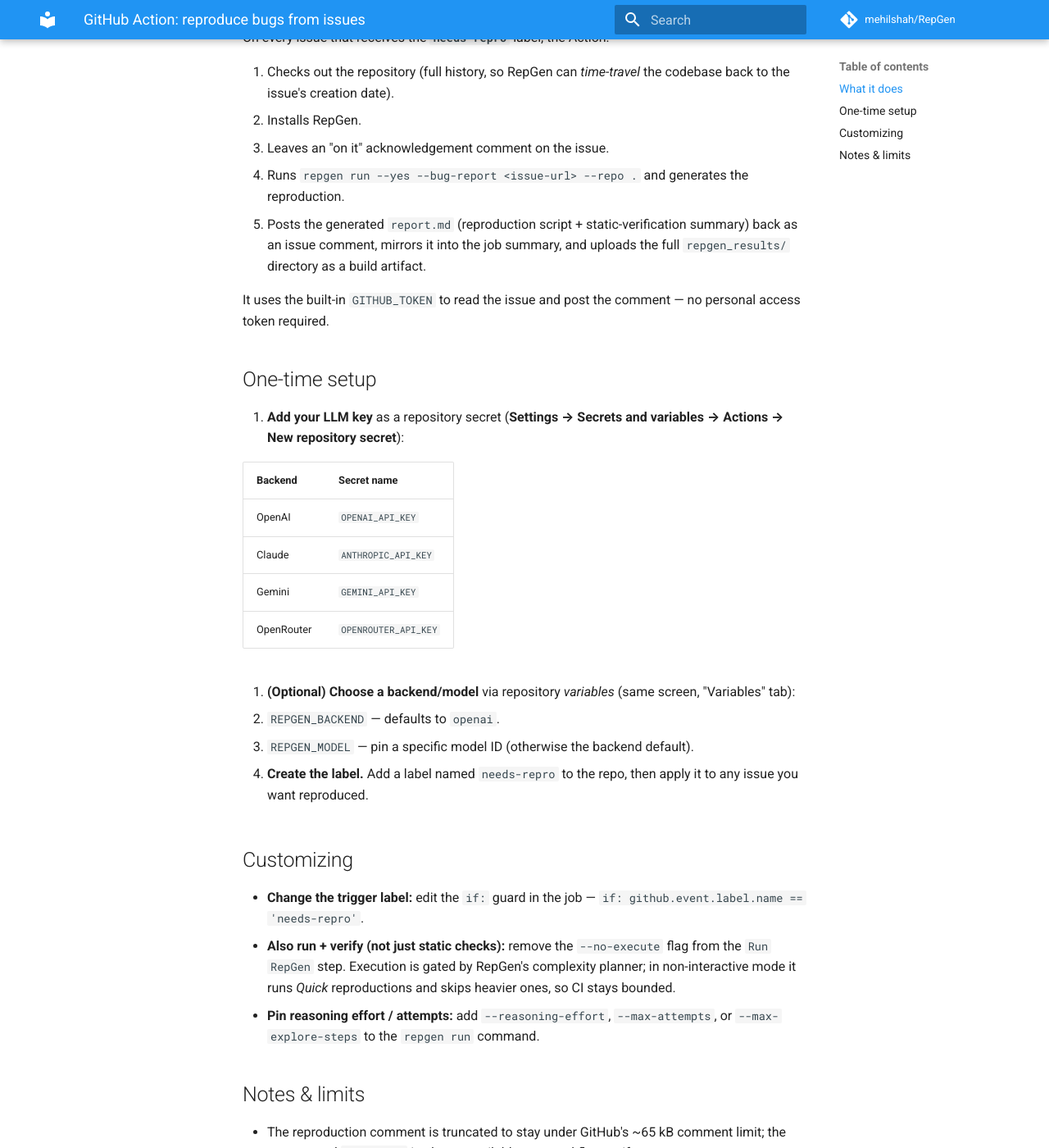
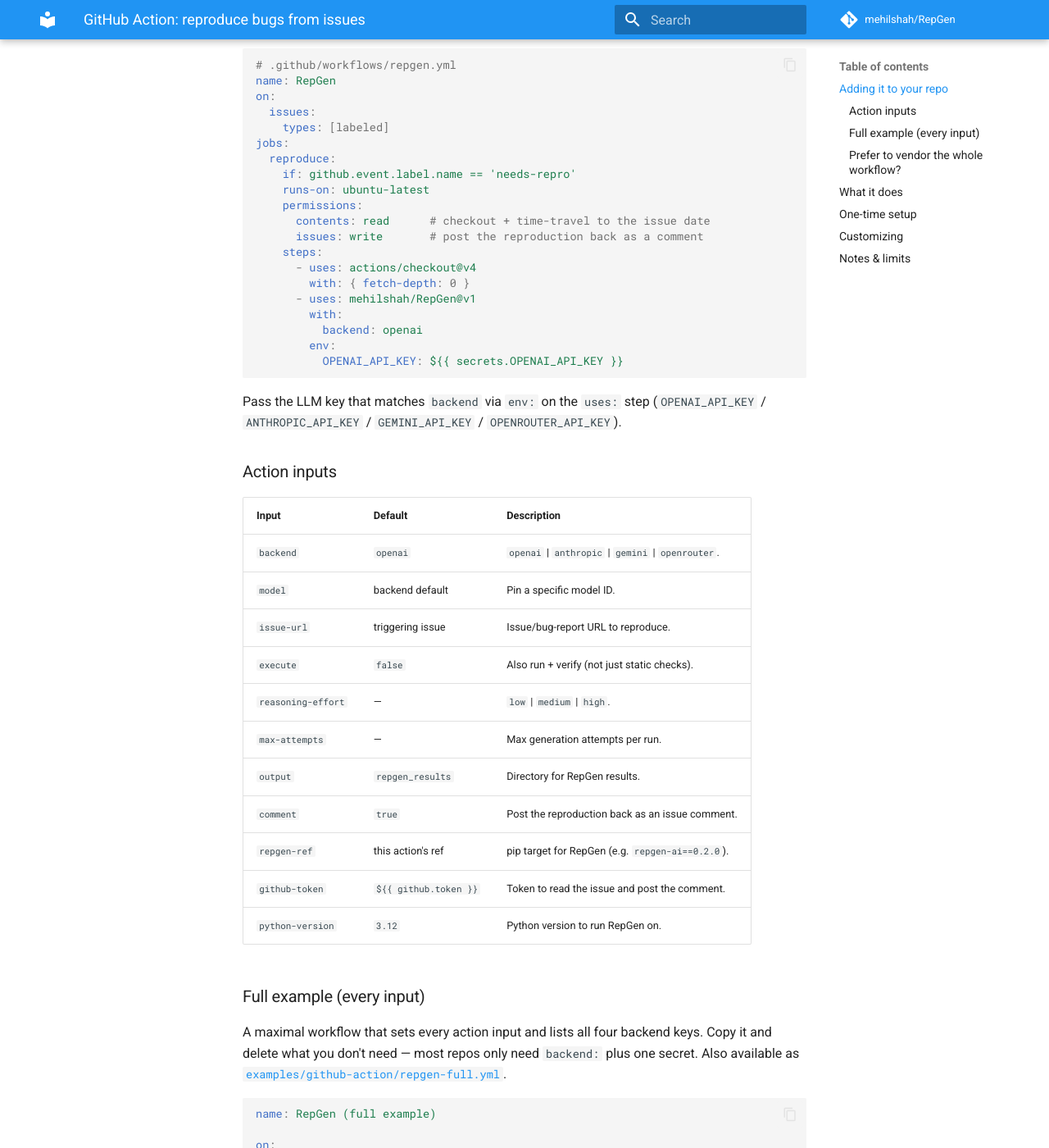
Before and after one commit to mehilshah/RepGen, an MkDocs documentation site: the page built from docs/github-action.md, in a window 1280 px wide and 1400 px high, scrolled down 434 px. Shown: the whole window at 82% size. Built offline with MkDocs 1.6.1 and Material for MkDocs 9.7.7, drawn with Linux system fonts in a browser that asks for light colours; comment, search, counter and statistics services are not loaded; some of the changed text lies outside the part shown.

Commit message:
feat: github actions examples and composite action

````diff
--- a/docs/github-action.md
+++ b/docs/github-action.md
@@ -7,7 +7,117 @@
 issue labeled `needs-repro`  ─►  RepGen (Action)  ─►  comment: reproduction + report
 ```
 
-The workflow file is [`.github/workflows/repgen-repro.yml`](../.github/workflows/repgen-repro.yml).
+## Adding it to your repo
+
+RepGen is packaged as a reusable [composite action](../action.yml), so the
+easiest install is a short workflow in **your** project (the repo whose issues
+you want reproduced — not the RepGen repo):
+
+```yaml
+# .github/workflows/repgen.yml
+name: RepGen
+on:
+  issues:
+    types: [labeled]
+jobs:
+  reproduce:
+    if: github.event.label.name == 'needs-repro'
+    runs-on: ubuntu-latest
+    permissions:
+      contents: read      # checkout + time-travel to the issue date
+      issues: write       # post the reproduction back as a comment
+    steps:
+      - uses: actions/checkout@v4
+        with: { fetch-depth: 0 }
+      - uses: mehilshah/RepGen@v1
+        with:
+          backend: openai
+        env:
+          OPENAI_API_KEY: ${{ secrets.OPENAI_API_KEY }}
+```
+
+Pass the LLM key that matches `backend` via `env:` on the `uses:` step
+(`OPENAI_API_KEY` / `ANTHROPIC_API_KEY` / `GEMINI_API_KEY` /
+`OPENROUTER_API_KEY`).
+
+### Action inputs
+
+| Input              | Default          | Description                                             |
+| ------------------ | ---------------- | ------------------------------------------------------- |
+| `backend`          | `openai`         | `openai` \| `anthropic` \| `gemini` \| `openrouter`.    |
+| `model`            | backend default  | Pin a specific model ID.                                |
+| `issue-url`        | triggering issue | Issue/bug-report URL to reproduce.                      |
+| `execute`          | `false`          | Also run + verify (not just static checks).             |
+| `reasoning-effort` | —                | `low` \| `medium` \| `high`.                            |
+| `max-attempts`     | —                | Max generation attempts per run.                        |
+| `output`           | `repgen_results` | Directory for RepGen results.                           |
+| `comment`          | `true`           | Post the reproduction back as an issue comment.         |
+| `repgen-ref`       | this action's ref | pip target for RepGen (e.g. `repgen-ai==0.2.0`).       |
+| `github-token`     | `${{ github.token }}` | Token to read the issue and post the comment.      |
+| `python-version`   | `3.12`           | Python version to run RepGen on.                        |
+
+### Full example (every input)
+
+A maximal workflow that sets every action input and lists all four backend keys.
+Copy it and delete what you don't need — most repos only need `backend:` plus one
+secret. Also available as
+[`examples/github-action/repgen-full.yml`](../examples/github-action/repgen-full.yml).
+
+```yaml
+name: RepGen (full example)
+
+on:
+  issues:
+    types: [labeled]
+
+concurrency:
+  group: repgen-${{ github.event.issue.number }}
+  cancel-in-progress: true
+
+jobs:
+  reproduce:
+    name: Reproduce labeled issue
+    if: github.event.label.name == 'needs-repro'
+    runs-on: ubuntu-latest
+    permissions:
+      contents: read      # checkout + time-travel the repo history
+      issues: write       # post the reproduction back as a comment
+    steps:
+      - uses: actions/checkout@v4
+        with:
+          fetch-depth: 0   # all history, so RepGen can rewind to the bug date
+
+      - uses: mehilshah/RepGen@v1
+        with:
+          # LLM backend
+          backend: openai                  # openai | anthropic | gemini | openrouter
+          model: gpt-4o                     # omit for the backend default
+          # What to reproduce
+          issue-url: ""                     # empty = the triggering issue
+          # Depth / effort
+          execute: "true"                   # true = run + verify; false = static checks only
+          reasoning-effort: high            # low | medium | high
+          max-attempts: "3"
+          # Output / reporting
+          output: repgen_results
+          comment: "true"                   # post reproduction back on the issue
+          # Plumbing
+          repgen-ref: ""                    # e.g. 'repgen-ai==0.2.0'; empty = this action's ref
+          python-version: "3.12"
+          github-token: ${{ secrets.GITHUB_TOKEN }}
+        env:
+          # Provide the ONE key matching `backend:`. The rest are ignored.
+          OPENAI_API_KEY: ${{ secrets.OPENAI_API_KEY }}
+          ANTHROPIC_API_KEY: ${{ secrets.ANTHROPIC_API_KEY }}
+          GEMINI_API_KEY: ${{ secrets.GEMINI_API_KEY }}
+          OPENROUTER_API_KEY: ${{ secrets.OPENROUTER_API_KEY }}
+```
+
+### Prefer to vendor the whole workflow?
+
+If you'd rather own the full YAML instead of referencing `@v1`, copy the
+standalone template [`examples/github-action/repgen-repro.yml`](../examples/github-action/repgen-repro.yml)
+into your project's `.github/workflows/` directory.
 
 ## What it does
 
@@ -38,25 +148,23 @@
    | Gemini   | `GEMINI_API_KEY`     |
    | OpenRouter | `OPENROUTER_API_KEY` |
 
-2. **(Optional) Choose a backend/model** via repository *variables*
-   (same screen, "Variables" tab):
-
-   - `REPGEN_BACKEND` — defaults to `openai`.
-   - `REPGEN_MODEL` — pin a specific model ID (otherwise the backend default).
+2. **(Optional) Choose a backend/model** via the action's `with:` inputs —
+   `backend:` and `model:` (see the [inputs table](#action-inputs)).
 
 3. **Create the label.** Add a label named `needs-repro` to the repo, then apply
    it to any issue you want reproduced.
 
 ## Customizing
 
-- **Change the trigger label:** edit the `if:` guard in the job —
+- **Change the trigger label:** edit the `if:` guard in your workflow —
   `if: github.event.label.name == 'needs-repro'`.
-- **Also run + verify (not just static checks):** remove the `--no-execute`
-  flag from the `Run RepGen` step. Execution is gated by RepGen's complexity
-  planner; in non-interactive mode it runs *Quick* reproductions and skips
-  heavier ones, so CI stays bounded.
-- **Pin reasoning effort / attempts:** add `--reasoning-effort`, `--max-attempts`,
-  or `--max-explore-steps` to the `repgen run` command.
+- **Also run + verify (not just static checks):** set `execute: true`.
+  Execution is gated by RepGen's complexity planner; in non-interactive mode it
+  runs *Quick* reproductions and skips heavier ones, so CI stays bounded.
+- **Pin reasoning effort / attempts:** set the `reasoning-effort:` and
+  `max-attempts:` inputs.
+- **Pin the RepGen version:** set `repgen-ref:` (e.g. `repgen-ai==0.2.0`) so the
+  action doesn't track its branch.
 
 ## Notes & limits
 
````
Also changed, not shown: README.md (+30 -3 lines), action.yml (added, +167 -0 lines), 3 other files.
